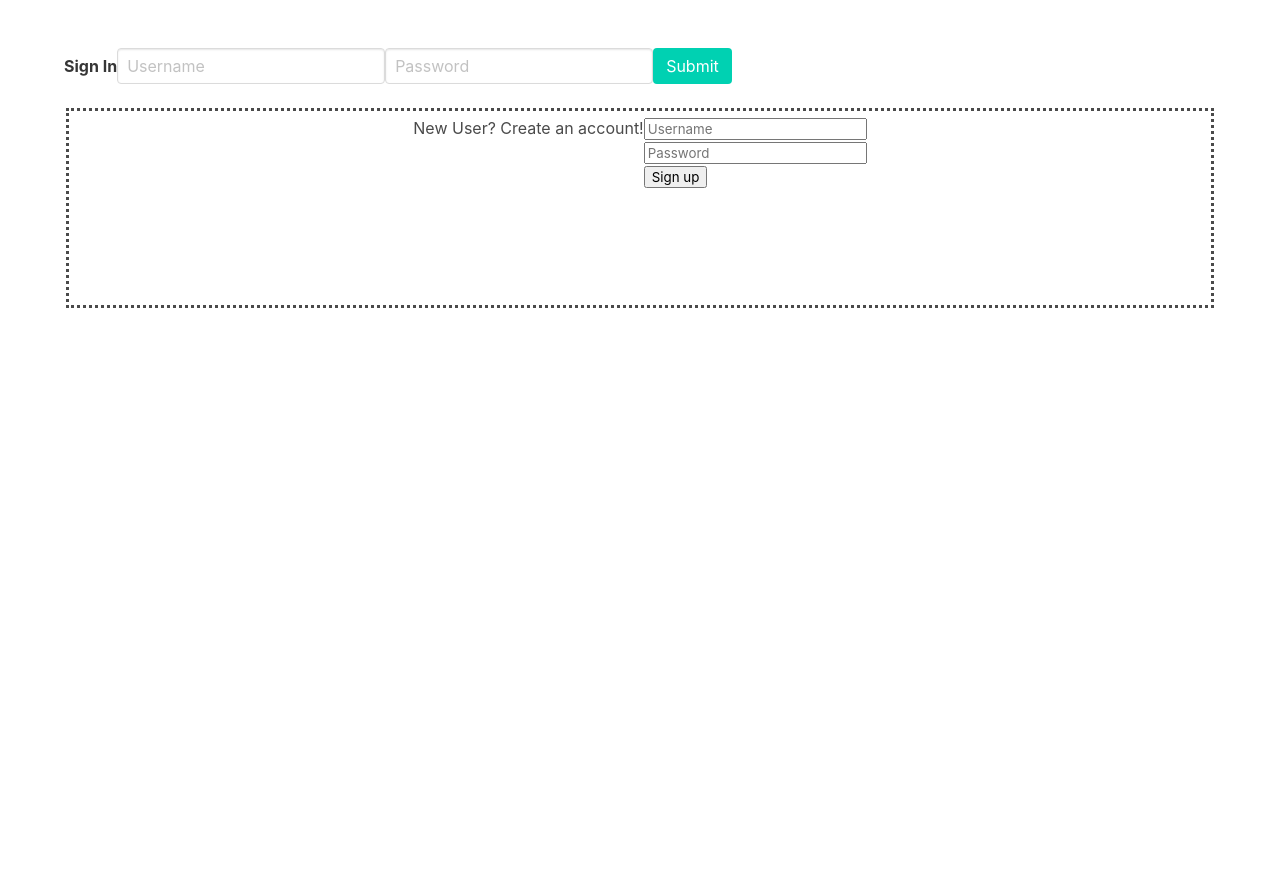
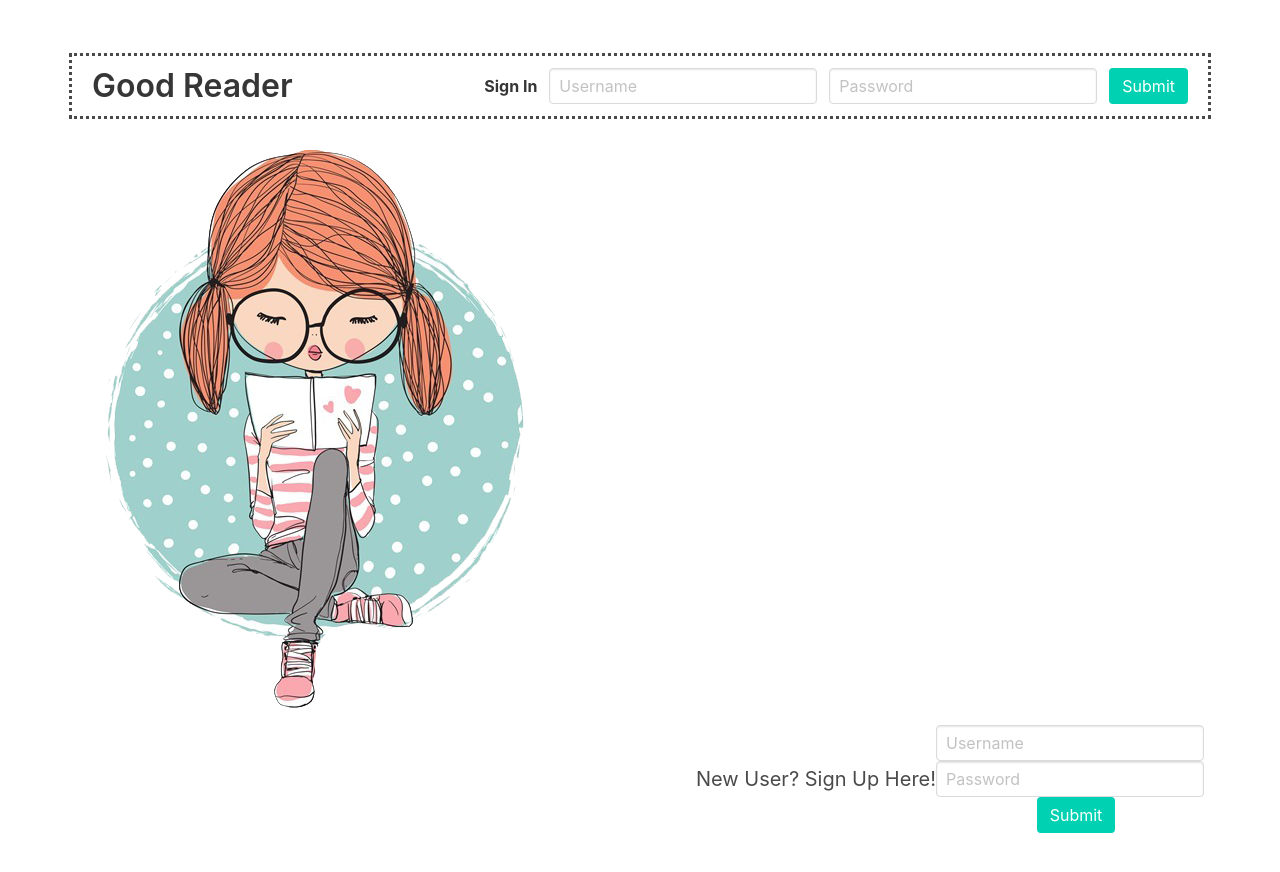
Before and after one commit to estherk15/gr-frontend, a React (Create React App) app: page / in a window 1280 px wide. Shown: the top 872 px of the page. Before the commit the page ends 800 px from the top, so only its background shows below. Built offline with nearby package versions, Linux system fonts and the light colour scheme.

Commit message:
Styled the signIn

```diff
--- a/src/App.css
+++ b/src/App.css
@@ -9,26 +9,24 @@
   color: white;
 }
 
-.app {
+/* .app {
   display: flex;
   flex-direction: column;
   /* height: calc(100vh - 10px); */
-  margin: 10px 10px 0 10px;
-}
+  /* margin: 10px 10px 0 10px;
+} */
 
-.login {
+/* .login {
   display: flex;
   flex-direction: column;
   justify-content: space-around;
 
-}
+} */
 
-.signin {
-  display: flex;
+nav#sign-in {
   border-style: dotted;
-  justify-content: space-between;
-  padding: 5px;
-  margin: 2px;
+  padding: 10px 20px 10px 20px;
+  margin: 5px;
 }
 
 .signup {
@@ -73,10 +71,10 @@
   overflow: scroll;
 }
 
-.control {
+/* .control {
   border-style: dotted;
   margin: 10px 10px 0 10px;
-}
+} */
 
 .book-list {
   border-style: dotted;
--- a/src/components/SignIn.js
+++ b/src/components/SignIn.js
@@ -15,18 +15,56 @@ class SignIn extends React.Component {
 
   render() {
     return (
-      <div className="level">
+      <nav className="level" id="sign-in">
+
+        <div className="level-left">
+          <div className="level-item">
+            <p className="subtitle is-3">
+              <strong>Good Reader</strong>
+            </p>
+          </div>
+        </div>
+
         <div className="level-right">
-          <strong>Sign In </strong>
-          <form className="level-item"onSubmit={(event) => this.props.signinUser(event, this.state)}>
-            <input className="input" type="text" name="username" placeholder="Username" onChange={this.handleChange}/>
-            <input className="input" type="password" name="password" placeholder="Password" onChange={this.handleChange}/>
-            <input className="button is-primary" type="submit" value="Submit"/>
+          <strong className="level-item">Sign In </strong>
+          <form className="level-item" onSubmit={(event) => this.props.signinUser(event, this.state)}>
+            <div className="level-item">
+              <input className="input" type="text" name="username" placeholder="Username" onChange={this.handleChange}/>
+            </div>
+            <div className="level-item">
+              <input className="input" type="password" name="password" placeholder="Password" onChange={this.handleChange}/>
+            </div>
+            <div className="level-item">
+              <input className="button is-primary" type="submit" value="Submit"/>
+            </div>
           </form>
         </div>
-      </div>
+
+      </nav>
+
     )
   }
 }
 
 export default SignIn;
+
+
+// <div className="level-right">
+//   <form className='form' className="level-item"onSubmit={(event) => this.props.signinUser(event, this.state)}>
+//     <div className='field'>
+//       <div className='control'>
+//         <input className="input" type="text" name="username" placeholder="Username" onChange={this.handleChange}/>
+//       </div>
+//     </div>
+//     <div className='field'>
+//       <div className='control'>
+//         <input className="input" type="password" name="password" placeholder="Password" onChange={this.handleChange}/>
+//       </div>
+//     </div>
+//     <div className='field'>
+//       <div className='control'>
+//         <input className="button is-primary" type="submit" value="Submit"/>
+//       </div>
+//     </div>
+//   </form>
+// </div>
--- a/src/components/SignUp.js
+++ b/src/components/SignUp.js
@@ -1,4 +1,5 @@
 import React from 'react'
+import reading from '../assets/reading.png'
 
 class SignUp extends React.Component {
   state = {
@@ -14,14 +15,34 @@ class SignUp extends React.Component {
 
   render() {
     return (
-        <div className="signup">
-          New User? Create an account!
-          <form onSubmit={(event)=>this.props.signupUser(event, this.state)}>
-            <input type="text" name="username" placeholder="Username" onChange={this.handleChange}/><br/>
-            <input type="password" name="password" placeholder="Password" onChange={this.handleChange}/>  <br/>
-            <input type="submit" value="Sign up"/>
-          </form>
+      <div className="container" id="sign-up">
+        <div className="level-left">
+          <figure className="image">
+            <img src={reading} className="level-item" alt="Welcome to Good Reader!"/>
+          </figure>
         </div>
+
+        <div className="level-right">
+          <p classname="level-item">
+            <strong className="subtitle is-5">New User? Sign Up Here!</strong>
+          </p>
+
+          <div className="level-item">
+            <form className="form" onSubmit={(event)=>this.props.signupUser(event, this.state)}>
+            <div className="level-item">
+              <input className="input" type="text" name="username" placeholder="Username" onChange={this.handleChange}/>
+            </div>
+            <div className="level-item">
+              <input className="input" type="password" name="password" placeholder="Password" onChange={this.handleChange}/>
+            </div>
+            <div className="level-item">
+              <input className="button is-primary" type="submit" value="Submit"/>
+            </div>
+            </form>
+          </div>
+        </div>
+
+      </div>
     )
   }
 }
```
Also changed, not shown: src/assets/reading.png (added).
